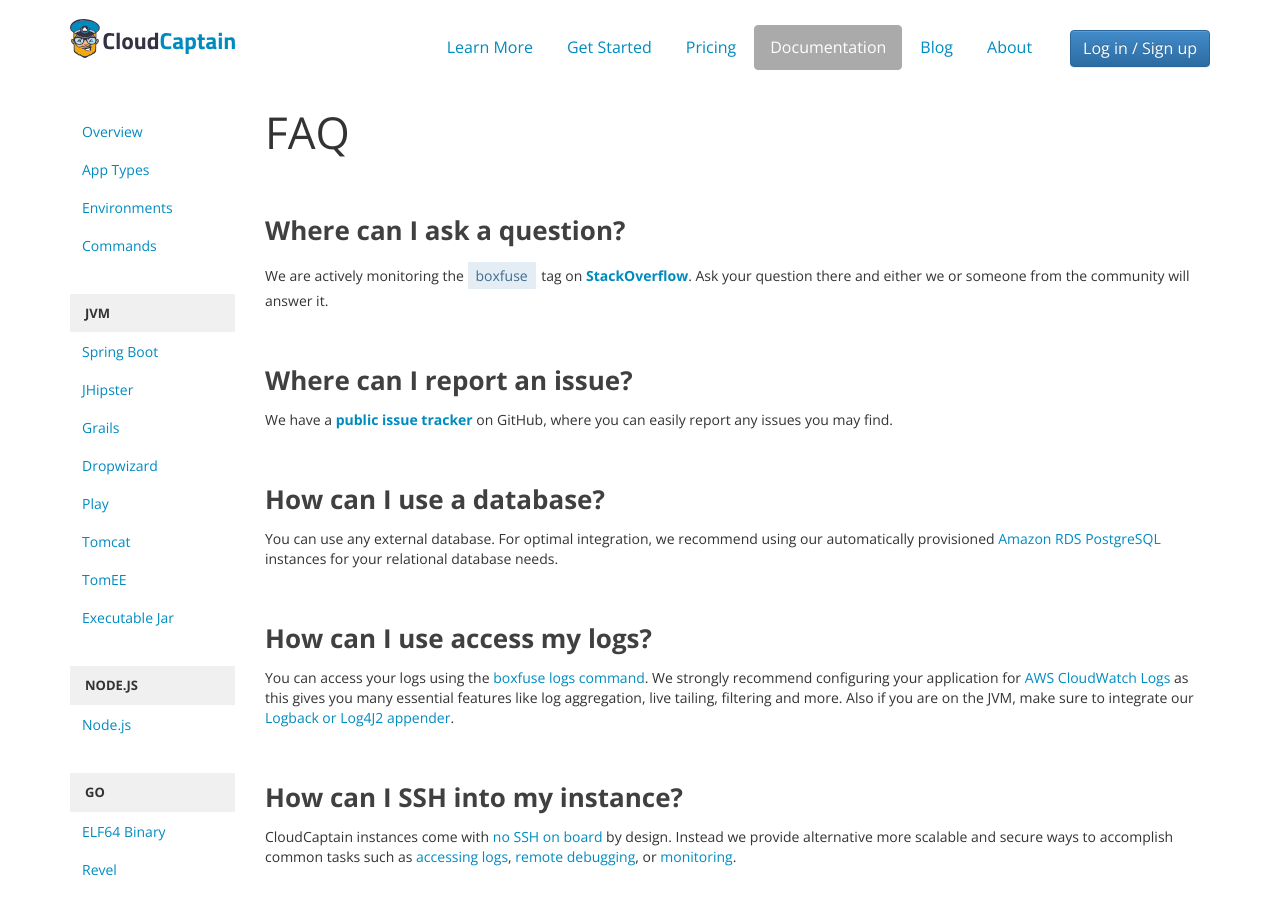
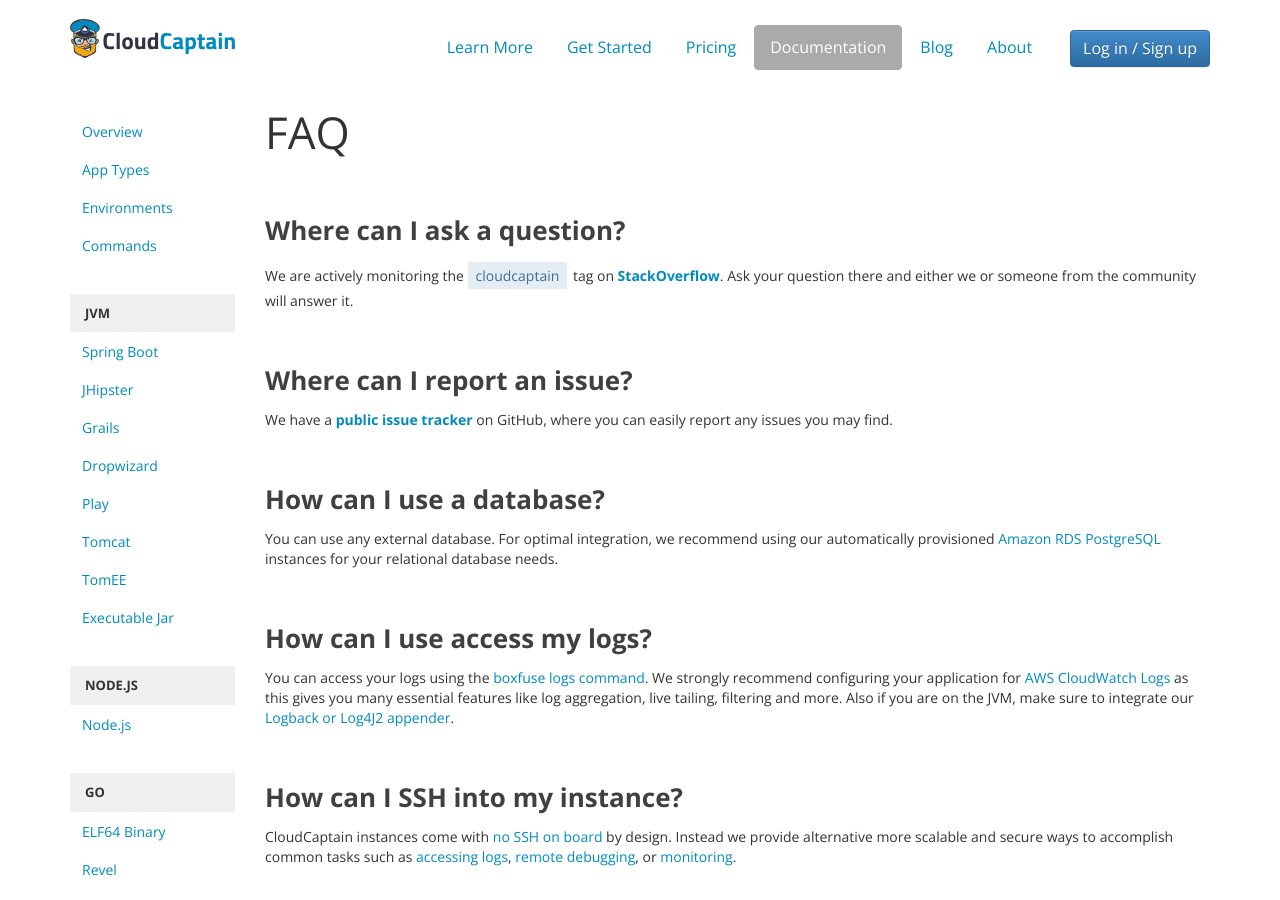
Before and after one commit to cloudcaptainhq/cloudcaptainhq.github.io, a Jekyll site: the page built from docs/faq.html, in a window 1280 px wide and 900 px high. Built offline with Jekyll 4.4.1, drawn with Linux system fonts in a browser that asks for light colours.

Commit message:
Updated tag name

```diff
--- a/docs/faq.html
+++ b/docs/faq.html
@@ -6,8 +6,8 @@ subtitle: 'FAQ'
 <div id="faq">
     <h2 id="question">Where can I ask a question?</h2>
 
-    <p>We are actively monitoring the <a class="stackoverflow-tag" href="http://stackoverflow.com/questions/tagged/boxfuse">boxfuse</a> tag
-        on <a href="http://stackoverflow.com/questions/tagged/boxfuse"><strong>StackOverflow</strong></a>. Ask
+    <p>We are actively monitoring the <a class="stackoverflow-tag" href="https://stackoverflow.com/questions/tagged/cloudcaptain">cloudcaptain</a> tag
+        on <a href="https://stackoverflow.com/questions/tagged/cloudcaptain"><strong>StackOverflow</strong></a>. Ask
     your question there and either we or someone from the community will answer it.</p>
 
     <h2 id="issue">Where can I report an issue?</h2>
```
